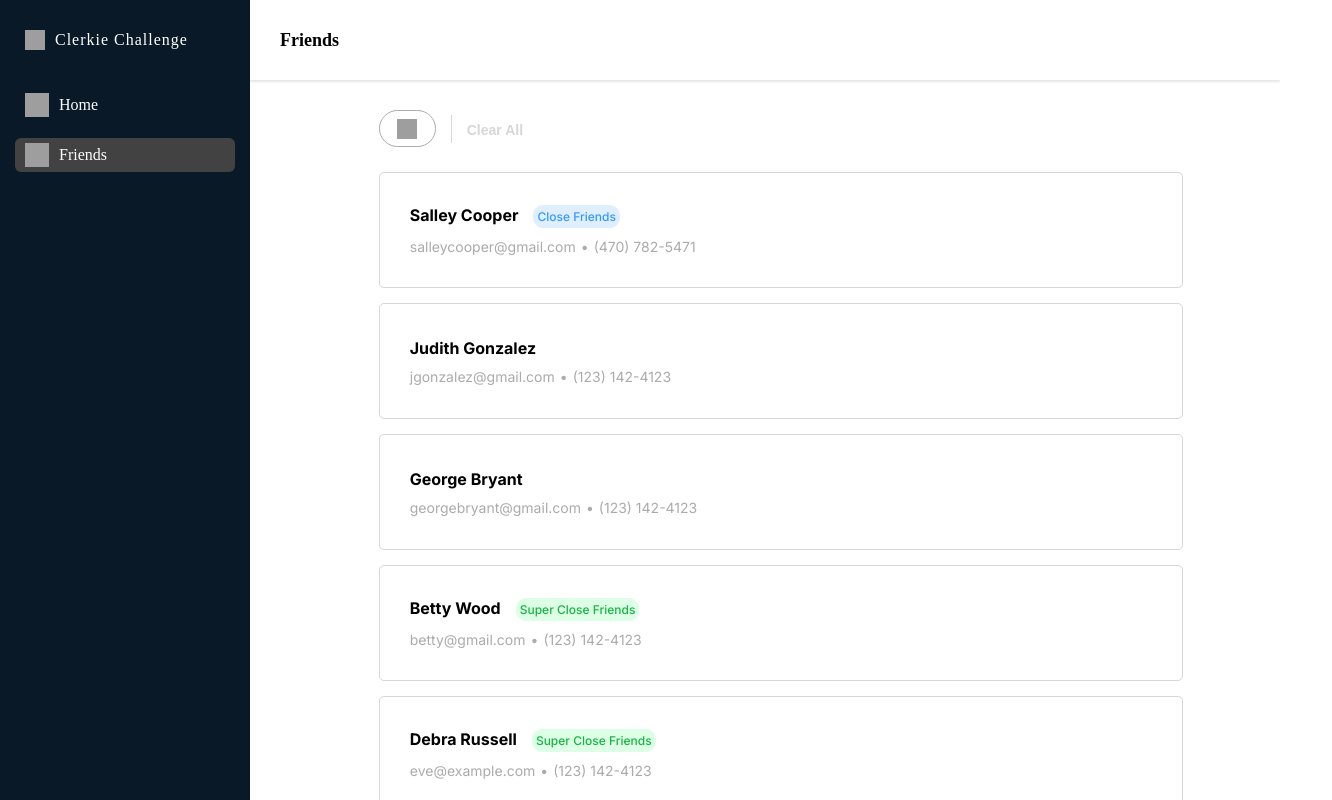
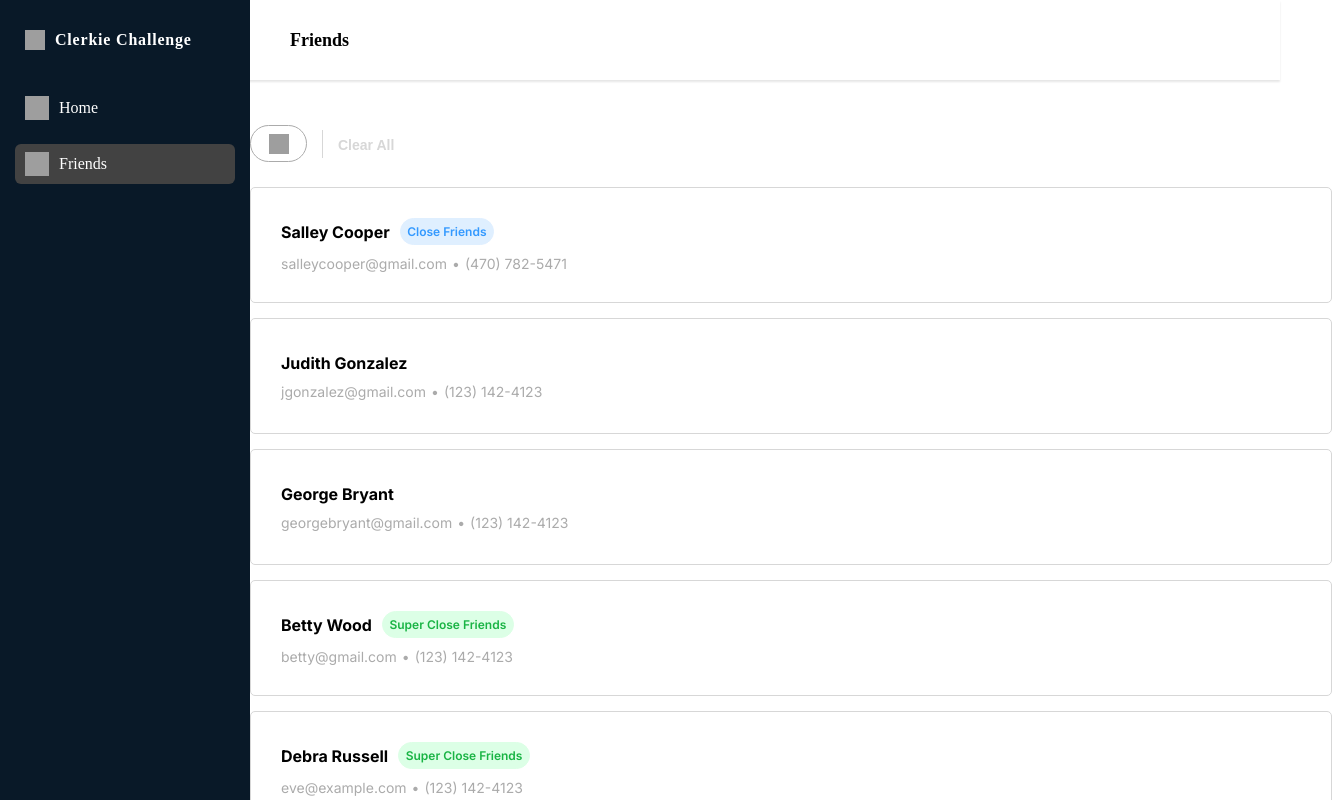
Before and after one commit to TJun-Jie/clerkie-challenge, a Next.js app: page /friends in a window 1280 px wide. Shown: the top 800 px of the page, 1332 px wide, since content can reach past the window. Built offline with nearby package versions, Linux system fonts and the light colour scheme; grey boxes are pictures that could not be loaded.

Commit message:
style: touch up on styling

```diff
--- a/app/components/DropdownFilter/styles.module.css
+++ b/app/components/DropdownFilter/styles.module.css
@@ -51,7 +51,7 @@
 
 .dropdownApplyButton {
   background-color: #424242;
-  border-radius: 8px;
+  border-radius: 6px;
   border-style: none;
   box-sizing: border-box;
   color: #FFFFFF;
@@ -60,7 +60,7 @@
   font-weight: 600;
   height: 45px;
   list-style: none;
-  margin: 10px;
+  margin: 0 10px 15px 10px;
   outline: none;
   text-align: center;
   text-decoration: none;
--- a/app/components/Friends/styles.module.css
+++ b/app/components/Friends/styles.module.css
@@ -14,6 +14,7 @@
     display: flex;
     flex-direction: row;
     margin-bottom: 10px;
+    align-items: center;
 }
 
 .cardLowerDiv {
@@ -25,15 +26,15 @@
 
 .cardName {
     font-weight: bold;
-    margin-right: 15px;
+    margin-right: 10px;
 
 }
 
 .cardStatus {
-    padding: 3px;
+    padding: 5px 6.5px;
     font-size: 12px;
-    font-weight: 500;
-    border-radius: 10px;
+    font-weight: 600;
+    border-radius: 21px;
 }
 
 .cardCloseFriends {
--- a/app/components/Header/styles.module.css
+++ b/app/components/Header/styles.module.css
@@ -9,7 +9,7 @@
 }
 
 .title {
-    margin-left: 30px;
-    font-weight: 600;
+    margin-left: 40px;
+    font-weight: 700;
     font-size: 18px;
 }
--- a/app/components/SideBar/styles.module.css
+++ b/app/components/SideBar/styles.module.css
@@ -33,15 +33,17 @@
     width: 220px;
     display: flex;
     align-items: center;
-    font-weight: 400;
+    font-weight: 600;
     margin-bottom: 30px;
-    letter-spacing: 1px;
+    letter-spacing: 0.05em;
+    font-size: 16px;
 }
 
 .link {
     display: flex;
     align-items: center;
     padding: 5px 0;
+    height: 30px;
 
 }
 
--- a/app/friends/styles.module.css
+++ b/app/friends/styles.module.css
@@ -1,10 +1,10 @@
 .friendPageMainDiv {
-    width: 75%;
+    width: 1050px;
     margin-left: auto;
     margin-right: auto;
     display: flex;
     flex-direction: column;
-    padding: 30px
+    padding: 45px 0;
 }
 
 
```
